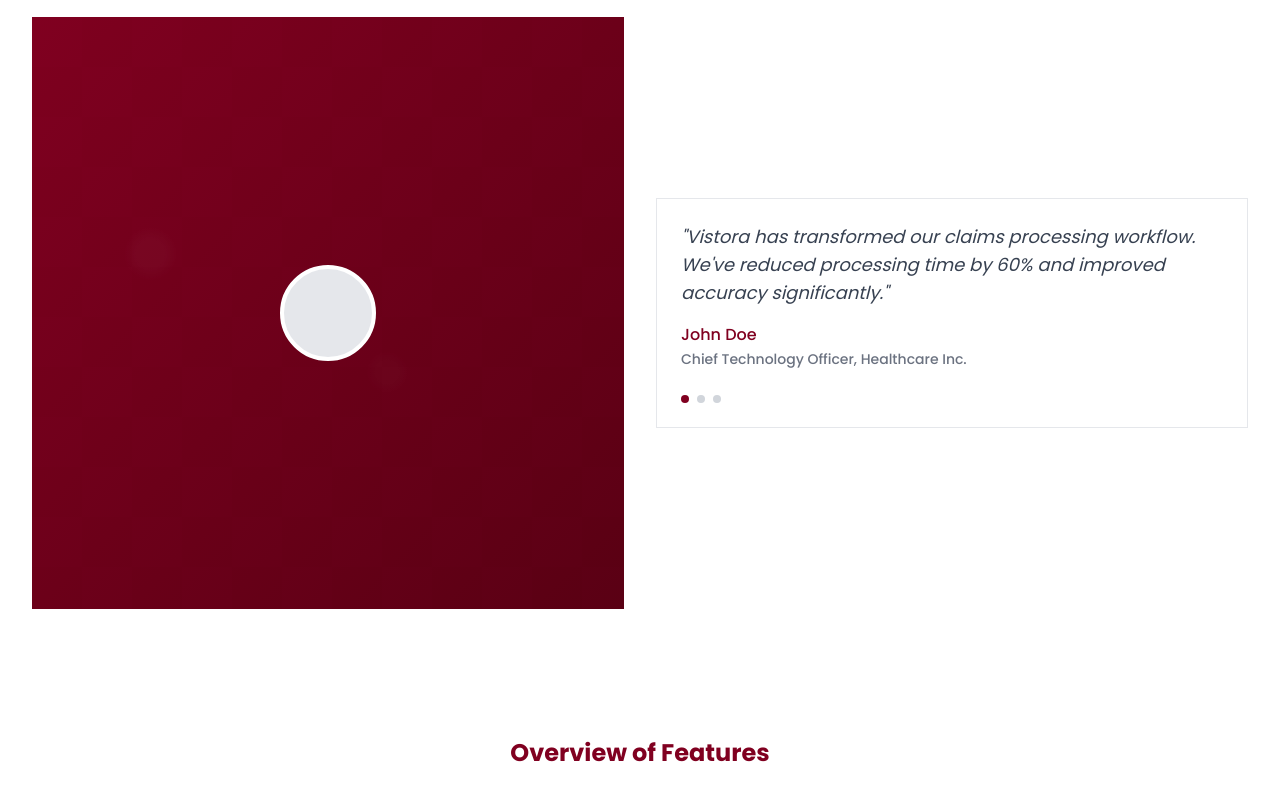
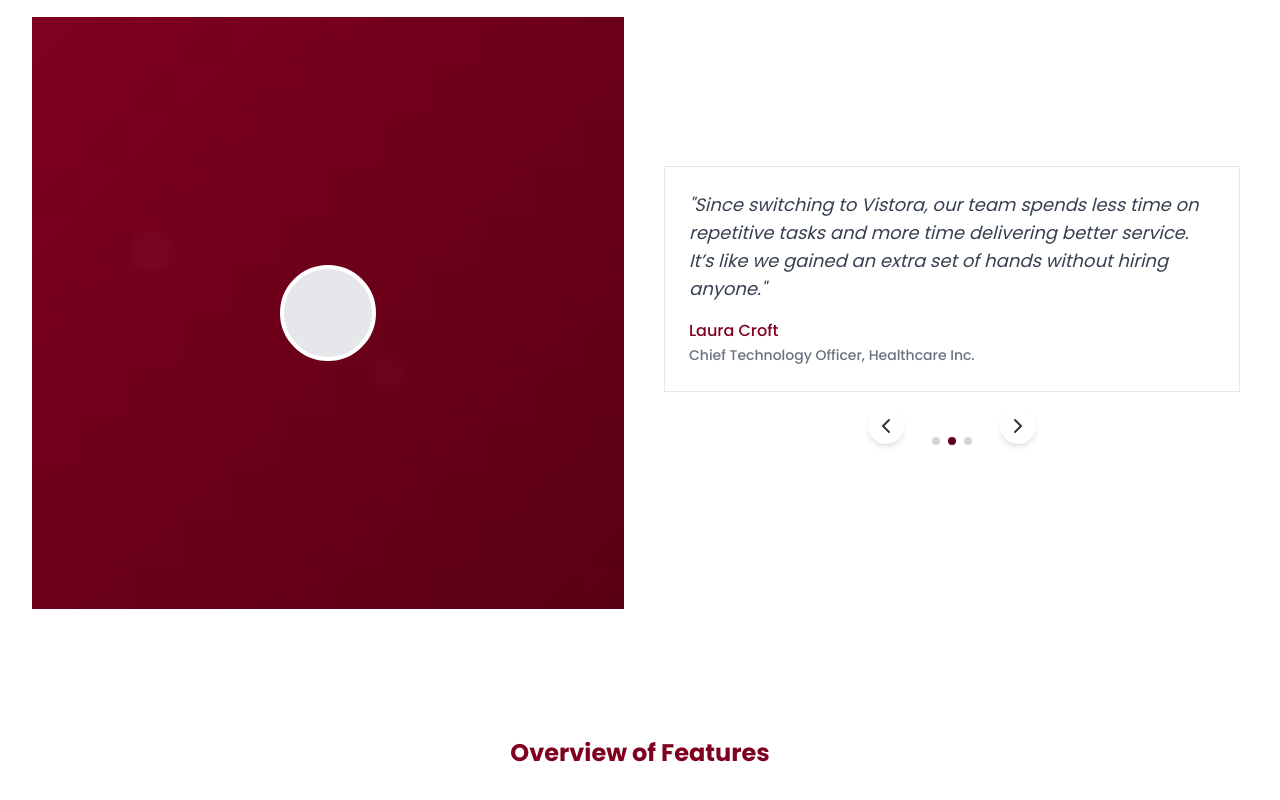
Before and after one commit to rgjc12/Vistora, a React (Create React App) app: page / in a window 1280 px wide. Shown: the part 1070-1870 px from the top of the page. Built offline with nearby package versions, Linux system fonts and the light colour scheme.

Commit message:
finished working carousel testimonial (fjp)

```diff
--- a/package.json
+++ b/package.json
@@ -3,15 +3,21 @@
   "version": "0.1.0",
   "private": true,
   "dependencies": {
+    "@tailwindcss/aspect-ratio": "^0.4.2",
+    "@tailwindcss/forms": "^0.5.10",
+    "@tailwindcss/typography": "^0.5.16",
     "@testing-library/jest-dom": "^5.16.5",
     "@testing-library/react": "^13.4.0",
     "@testing-library/user-event": "^13.5.0",
+    "class-variance-authority": "^0.7.1",
     "framer-motion": "^10.16.4",
     "lucide-react": "^0.294.0",
     "react": "^19.1.0",
     "react-dom": "^19.1.0",
     "react-router-dom": "^7.5.1",
     "react-scripts": "5.0.1",
+    "swiper": "^11.2.6",
+    "tailwind-variants": "^1.0.0",
     "tailwindcss-animate": "^1.0.7",
     "web-vitals": "^2.1.4"
   },
--- a/src/App.js
+++ b/src/App.js
@@ -8,6 +8,7 @@ import CTASection from "./components/sections/CTASection";
 import ValuePropositionSection from "./components/sections/ValuePropositionSection";
 import TestimonialSection from "./components/sections/TestimonialSection";
 import FeaturesSection from "./components/sections/FeaturesSection";
+import Carousel from "./components/ui/Carousel";
 
 function App() {
   return (
@@ -18,6 +19,7 @@ function App() {
       <main className="flex-grow">
         {/* Hero Section */}
         <HeroSection />
+
         {/* Value Propositions */}
         <ValuePropositionSection />
         {/* Testimonials */}
--- a/src/components/sections/TestimonialSection.jsx
+++ b/src/components/sections/TestimonialSection.jsx
@@ -1,7 +1,28 @@
 import React from "react";
 import { AnimatedSection } from "../AnimatedSection";
+import Carousel from "../ui/Carousel";
 
 const TestimonialSection = () => {
+  const testimonialsList = [
+    {
+      author: "John Doe",
+      authorDetails: "Chief Technology Officer, Healthcare Inc.",
+      text: `Vistora has transformed our claims processing workflow. We've
+        reduced processing time by 60% and improved accuracy
+        significantly.`,
+    },
+    {
+      author: "Laura Croft",
+      authorDetails: "Chief Technology Officer, Healthcare Inc.",
+      text: `Since switching to Vistora, our team spends less time on repetitive tasks and more time delivering better service. It’s like we gained an extra set of hands without hiring anyone.`,
+    },
+    {
+      author: "Blue Anthem",
+      authorDetails: "Chief Technology Officer, Healthcare Inc.",
+      text: `Vistora gave us instant visibility into our claims pipeline. Our turnaround time improved dramatically—and our clients noticed. It’s become an essential part of how we operate.`,
+    },
+  ];
+
   return (
     <section
       id="testimonials"
@@ -22,27 +43,7 @@ const TestimonialSection = () => {
           </div>
         </AnimatedSection>
         <AnimatedSection delay={0.2} direction="right">
-          <div className="relative p-6 border border-border-color rounded-lg">
-            <blockquote className="text-gray-700">
-              <p className="mb-4 text-lg italic">
-                "Vistora has transformed our claims processing workflow. We've
-                reduced processing time by 60% and improved accuracy
-                significantly."
-              </p>
-              <footer className="font-medium text-primary">
-                John Doe
-                <br />
-                <span className="text-gray-500 text-sm">
-                  Chief Technology Officer, Healthcare Inc.
-                </span>
-              </footer>
-            </blockquote>
-            <div className="flex mt-6 space-x-2">
-              <button className="w-2 h-2 rounded-full bg-primary"></button>
-              <button className="w-2 h-2 rounded-full bg-gray-300"></button>
-              <button className="w-2 h-2 rounded-full bg-gray-300"></button>
-            </div>
-          </div>
+          <Carousel slideList={testimonialsList} />
         </AnimatedSection>
       </div>
     </section>
--- /dev/null
+++ b/src/components/ui/Carousel.jsx
@@ -0,0 +1,58 @@
+import React, { useState } from "react";
+import { Swiper, SwiperSlide } from "swiper/react";
+// import Swiper styles
+import "swiper/css";
+// core version + navigation, pagination modules:
+// import Swiper and modules styles
+import "swiper/css/navigation";
+import "swiper/css/pagination";
+import {
+  Autoplay,
+  Navigation,
+  Pagination,
+  Scrollbar,
+  A11y,
+} from "swiper/modules";
+import SwiperButtons from "./SwiperButtons";
+
+function Carousel({ slideList }) {
+  return (
+    <div className="relative w-full p-2">
+      <Swiper
+        className="flex flex-col"
+        modules={[Autoplay, Navigation, Pagination, Scrollbar, A11y]}
+        pagination={{ clickable: true }}
+        scrollbar={{ draggable: true }}
+        spaceBetween={50}
+        slidesPerView={1}
+        autoplay={{
+          delay: 5000,
+          disableOnInteraction: false,
+        }}
+        loop={true}
+      >
+        {slideList &&
+          slideList.map((review) => (
+            <SwiperSlide>
+              <div className="relative p-6 border border-border-color rounded-lg">
+                <blockquote className="text-gray-700">
+                  <p className="mb-4 text-lg italic">"{review.text}"</p>
+                  <footer className="font-medium text-primary">
+                    {review.author}
+                    <br />
+                    <span className="text-gray-500 text-sm">
+                      {review.authorDetails}
+                    </span>
+                  </footer>
+                </blockquote>
+              </div>
+            </SwiperSlide>
+          ))}
+
+        <SwiperButtons />
+      </Swiper>
+    </div>
+  );
+}
+
+export default Carousel;
--- /dev/null
+++ b/src/components/ui/SwiperButtons.jsx
@@ -0,0 +1,26 @@
+import React from "react";
+import { useSwiper } from "swiper/react";
+
+import { ChevronLeft, ChevronRight } from "lucide-react";
+
+function SwiperButtons() {
+  const swiper = useSwiper();
+  return (
+    <div className="z-20  w-full m-auto top-auto bottom-4 inset-10 flex items-center justify-center gap-24 p-4">
+      <button
+        onClick={() => swiper.slidePrev()}
+        className="w-[36px] h-[36px] rounded-full bg-white flex items-center justify-center shadow-md hover:shadow-xl"
+      >
+        <ChevronLeft size={24} />
+      </button>
+      <button
+        onClick={() => swiper.slideNext()}
+        className="w-[36px] h-[36px] rounded-full bg-white flex items-center justify-center shadow-md hover:shadow-xl"
+      >
+        <ChevronRight size={24} />
+      </button>
+    </div>
+  );
+}
+
+export default SwiperButtons;
--- a/src/index.css
+++ b/src/index.css
@@ -1,4 +1,7 @@
 @import url("https://fonts.googleapis.com/css2?family=Poppins:wght@300;400;500;600;700&display=swap");
+@import "swiper/css";
+@import "swiper/css/navigation";
+@import "swiper/css/pagination";
 
 @tailwind base;
 @tailwind components;
@@ -20,8 +23,9 @@ html {
 
 body {
   margin: 0;
-  font-family: "Poppins", -apple-system, BlinkMacSystemFont, "Segoe UI", "Roboto", "Oxygen", "Ubuntu", "Cantarell",
-    "Fira Sans", "Droid Sans", "Helvetica Neue", sans-serif;
+  font-family: "Poppins", -apple-system, BlinkMacSystemFont, "Segoe UI",
+    "Roboto", "Oxygen", "Ubuntu", "Cantarell", "Fira Sans", "Droid Sans",
+    "Helvetica Neue", sans-serif;
   -webkit-font-smoothing: antialiased;
   -moz-osx-font-smoothing: grayscale;
   color: var(--text-color);
@@ -108,11 +112,31 @@ textarea {
   left: 0;
   right: 0;
   bottom: 0;
-  background-image: radial-gradient(circle at 10% 20%, rgba(255, 255, 255, 0.03) 1%, transparent 2%),
-    radial-gradient(circle at 30% 30%, rgba(255, 255, 255, 0.02) 1%, transparent 2%),
-    radial-gradient(circle at 50% 60%, rgba(255, 255, 255, 0.03) 1%, transparent 2%),
-    radial-gradient(circle at 70% 40%, rgba(255, 255, 255, 0.02) 1%, transparent 2%),
-    radial-gradient(circle at 90% 80%, rgba(255, 255, 255, 0.03) 1%, transparent 2%);
+  background-image: radial-gradient(
+      circle at 10% 20%,
+      rgba(255, 255, 255, 0.03) 1%,
+      transparent 2%
+    ),
+    radial-gradient(
+      circle at 30% 30%,
+      rgba(255, 255, 255, 0.02) 1%,
+      transparent 2%
+    ),
+    radial-gradient(
+      circle at 50% 60%,
+      rgba(255, 255, 255, 0.03) 1%,
+      transparent 2%
+    ),
+    radial-gradient(
+      circle at 70% 40%,
+      rgba(255, 255, 255, 0.02) 1%,
+      transparent 2%
+    ),
+    radial-gradient(
+      circle at 90% 80%,
+      rgba(255, 255, 255, 0.03) 1%,
+      transparent 2%
+    );
   background-size: 200% 200%;
   opacity: 0.8;
   z-index: 1;
@@ -125,7 +149,11 @@ textarea {
   left: 0;
   right: 0;
   bottom: 0;
-  background-image: linear-gradient(45deg, rgba(0, 0, 0, 0.05) 25%, transparent 25%),
+  background-image: linear-gradient(
+      45deg,
+      rgba(0, 0, 0, 0.05) 25%,
+      transparent 25%
+    ),
     linear-gradient(-45deg, rgba(0, 0, 0, 0.05) 25%, transparent 25%),
     linear-gradient(45deg, transparent 75%, rgba(0, 0, 0, 0.05) 75%),
     linear-gradient(-45deg, transparent 75%, rgba(0, 0, 0, 0.05) 75%);
@@ -235,3 +263,16 @@ textarea {
   transform: translateY(20px);
   opacity: 0;
 }
+
+/* Swiper Pagination Color adjustment */
+
+.swiper-pagination-bullet {
+  background-color: oklch(87.2% 0.01 258.338); /* e.g., Tailwind slate-300 */
+  opacity: 1;
+}
+
+.swiper-pagination-bullet-active {
+  background-color: var(
+    --primary-dark
+  ); /* e.g., Tailwind slate-900 or your primary theme color */
+}
```
Also changed, not shown: 1 other file (tests, documents, lock files or other folders).
